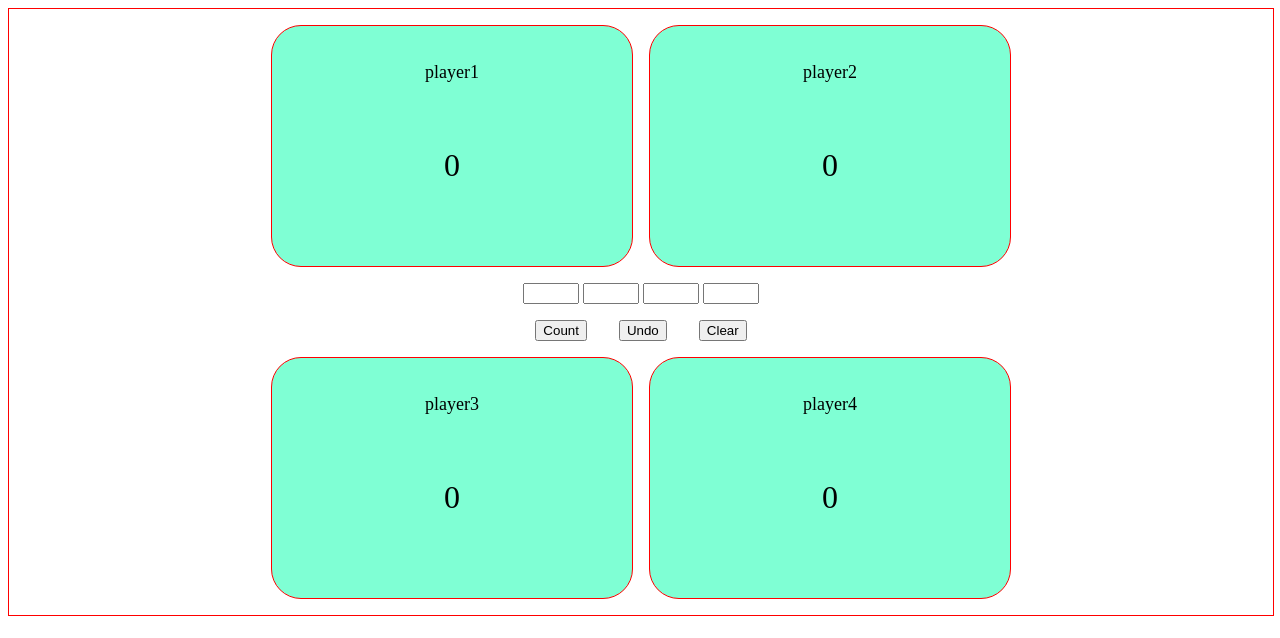
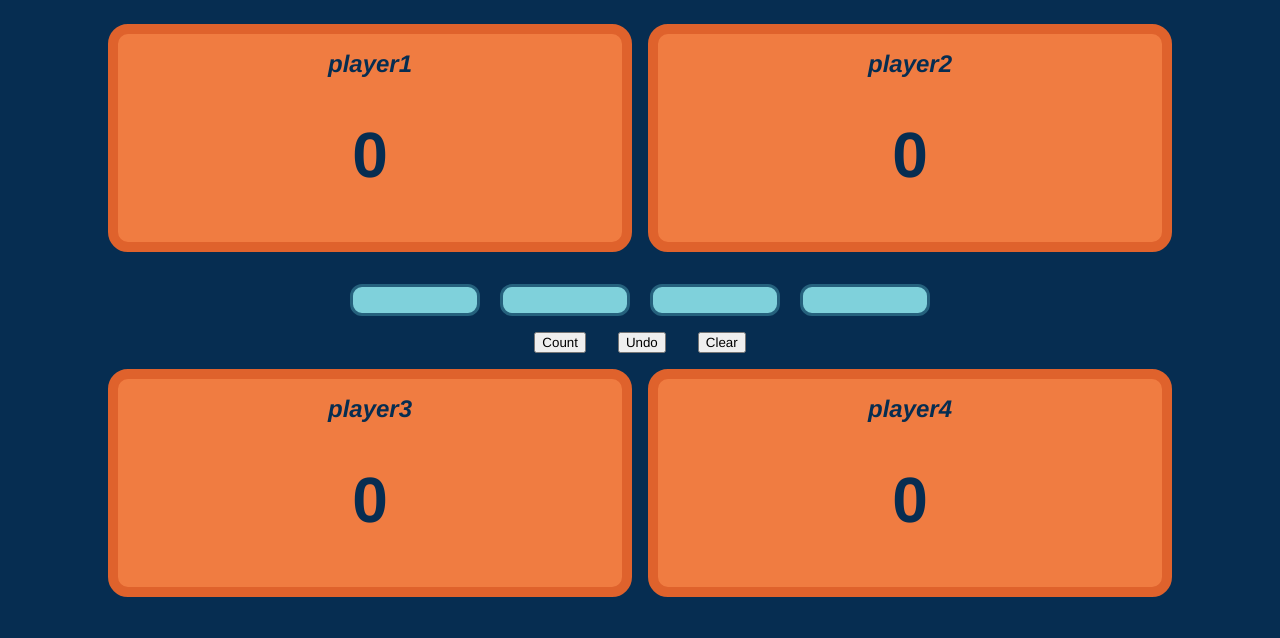
Before and after one commit to alexltyt/SunbathGamescore, a plain HTML site: page index.html in a window 1280 px wide. Drawn offline with Linux system fonts and the light colour scheme.

Commit message:
add colour palette

```diff
--- a/styles/styles.css
+++ b/styles/styles.css
@@ -1,16 +1,33 @@
+:root{
+    --dark-blue: #25617Dff;
+    --light-blue: #7FD1DBff;
+    --medium-blue: #55BDC9ff;
+    --darker-blue: #062D51ff;
+    --mandarin: #F07C41ff;
+    --flame: #DF622Cff;
+}
+
+*{
+    font-family:'Franklin Gothic Medium', 'Arial Narrow', Arial, sans-serif;
+}
+
+body{
+    background-color: var(--darker-blue);
+    color: var(--darker-blue);
+}
 main{
-    border: red solid 1px;
+    /* border: red solid 1px; */
     display: flex;
     flex-direction: column;
     width: 100%;
 }
 
 .players{
-    border: solid red 1px;
-    border-radius: 30px;
-    background-color:aquamarine;
-    height: 15rem;
-    width: 30%;
+    border: solid var(--flame) 10px;
+    border-radius: 20px;
+    background-color:var(--mandarin);
+    height: 13rem;
+    width: 42%;
     text-align: center;
     display: flex;
     flex-direction: column;
@@ -20,7 +37,27 @@ main{
     margin-right: auto;
 }
 .numInput{
-    width: 3rem;
+    width: 15%;
+    height: 1.5rem;
+    border-radius: 12px;
+    background-color: var(--light-blue);
+    border: solid 3px var(--dark-blue);
+    text-align: center;
+}
+
+.button{
+    width: 15%;
+    height: 1.5rem;
+    border-radius: 8px;
+    background-color: var(--light-blue);
+    border: solid 3px var(--dark-blue);
+}
+
+.sect2-1{
+    margin-top: 1rem;
+    display: flex;
+    justify-content: center;
+    gap: 1.2rem;
 }
 .sect2-2{
     margin-top: 1rem;
@@ -37,10 +74,25 @@ main{
     gap: 1rem;
 }
 .name{
-    margin-top: 10%;
-    font-size: large;
+    margin-top: 1rem;
+    font-size: 1.5rem;
+    font-style: italic;
+    font-weight: bold;
 }
 .score{
-    margin-top: 4rem;
-    font-size:xx-large;
+    margin-top: 2.5rem;
+    font-size: 4rem;;
+    font-weight: bolder;
 }
+.scoreboardTitle{
+    display: flex;
+    flex-direction: row;
+    justify-content: space-evenly;
+}
+footer{
+    background-color: var(--light-blue);
+    width:84%;
+    margin-left: 8%;
+    margin-top: 1.5rem;
+    border-radius: 10px;
+}
```
